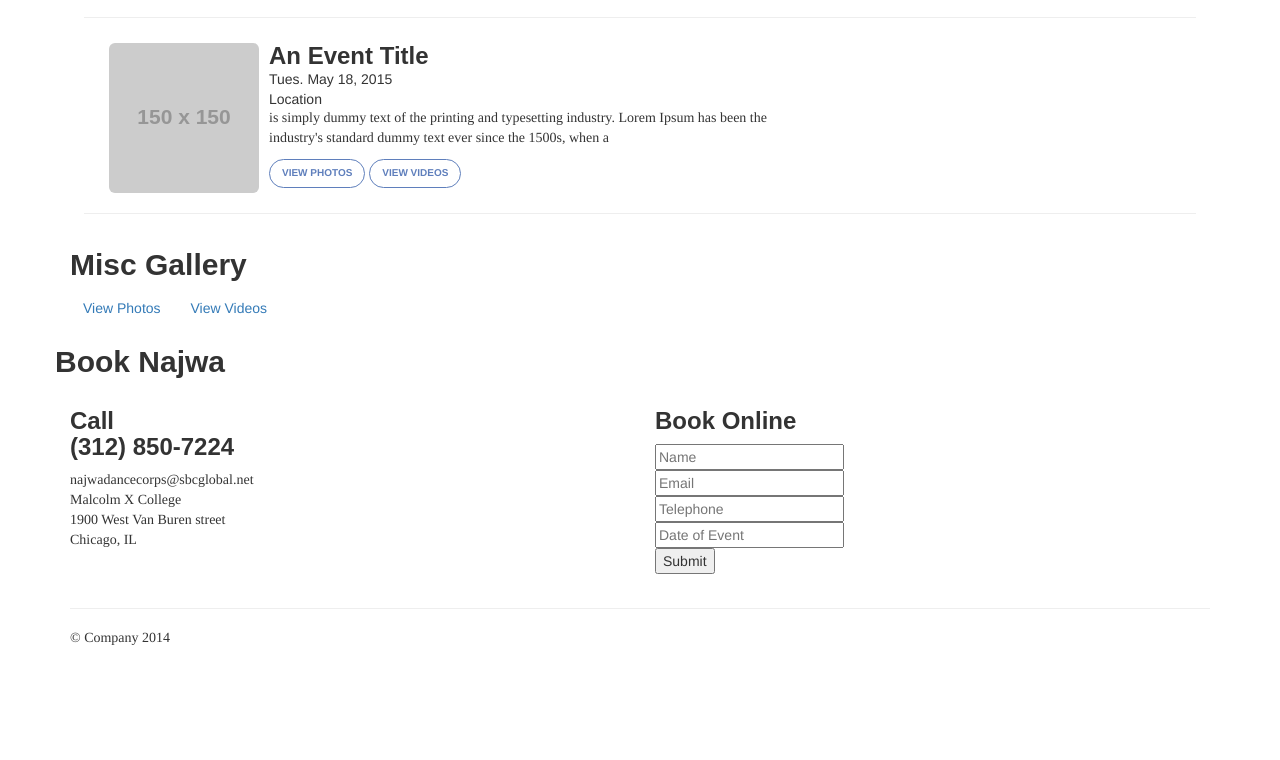
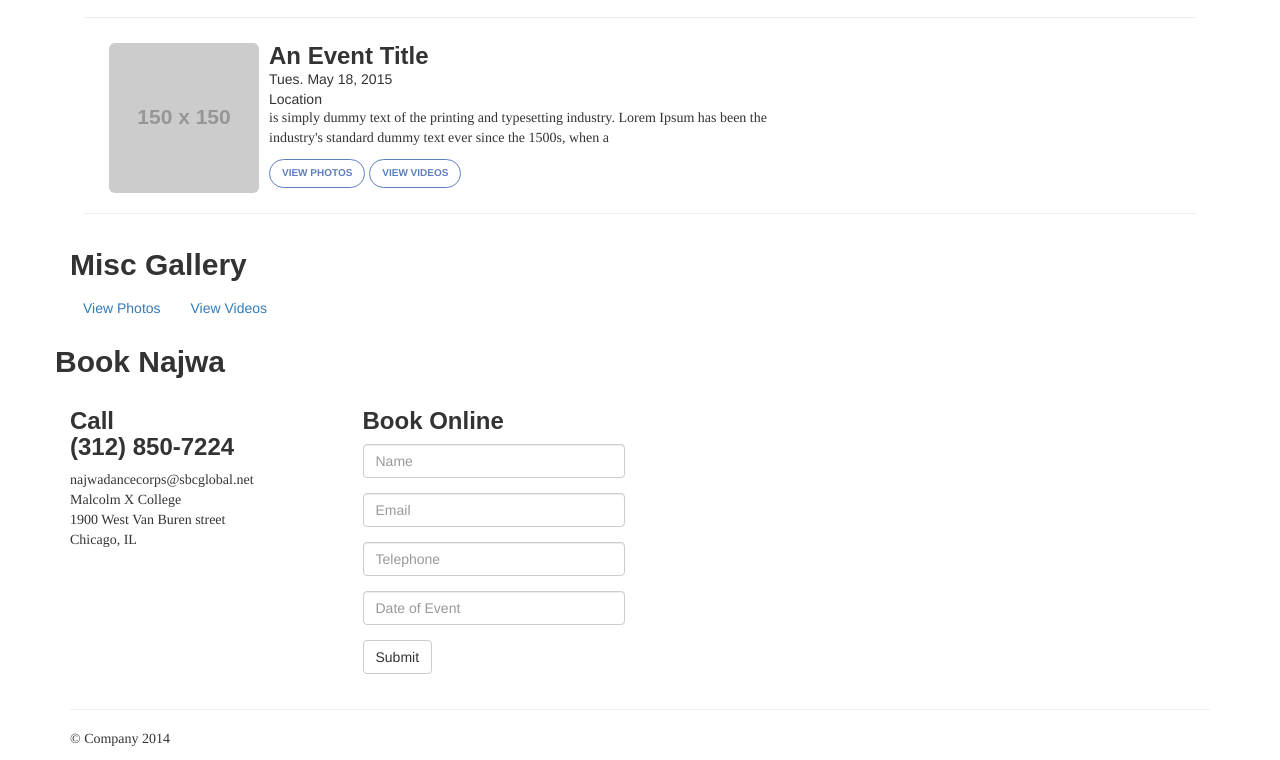
Before and after one commit to phpistasty/najwa, a website: page events.html in a window 1280 px wide. Shown: the part 1677-2437 px from the top of the page. Before the commit the page ends 2336 px from the top, so only its background shows below. Drawn offline with nearby package versions, Linux system fonts and the light colour scheme; placeholder pictures from the web are drawn by us.

Commit message:
Styled book event form

```diff
--- a/events.html
+++ b/events.html
@@ -160,7 +160,7 @@
     <div class="container book-event">
         <div class="row">
             <h2>Book Najwa</h2>
-            <div class="col-sm-6">
+            <div class="col-sm-3">
                 <div class="event-contact">
                     <h3>Call <br> (312) 850-7224</h3>
                     <p>
@@ -171,23 +171,23 @@
                     </p>
                 </div>
             </div>
-            <div class="col-sm-6">
+            <div class="col-sm-3">
                 <h3>Book Online</h3>
                 <form class="book-event-form js_bookingForm">
-                    <div>
-                        <input type="text" class="js_name" name="name" placeholder="Name" />
+                    <div class="form-group">
+                        <input type="text" class="js_name form-control" name="name" placeholder="Name" />
                     </div>
-                    <div>
-                        <input type="text" class="js_email" name="email" placeholder="Email" />
+                    <div class="form-group">
+                        <input type="text" class="js_email form-control" name="email" placeholder="Email" />
                     </div>
-                    <div>
-                        <input type="text" class="js_telephone" name="telephone" placeholder="Telephone" />
+                    <div class="form-group">
+                        <input type="text" class="js_telephone form-control" name="telephone" placeholder="Telephone" />
                     </div>
-                    <div>
-                        <input type="text" class="js_date" name="date" placeholder="Date of Event" />
+                    <div class="form-group">
+                        <input type="text" class="js_date form-control" name="date" placeholder="Date of Event" />
                     </div>
-                    <div>
-                        <input type="submit" value="Submit" />
+                    <div class="form-group">
+                        <input type="submit" value="Submit" class="btn btn-default" />
                     </div>
                 </form>
             </div>
--- /dev/null
+++ b/style/events/_book-event.less
@@ -0,0 +1,3 @@
+.book-event-form {
+
+}
--- a/style/import.less
+++ b/style/import.less
@@ -24,6 +24,7 @@
 
 // Events
 @import "./style/components/header/_section-header.less";
+@import "./style/events/_book-event.less";
 
 
 @import "./style/components/media-list/_media-list.less";
```
